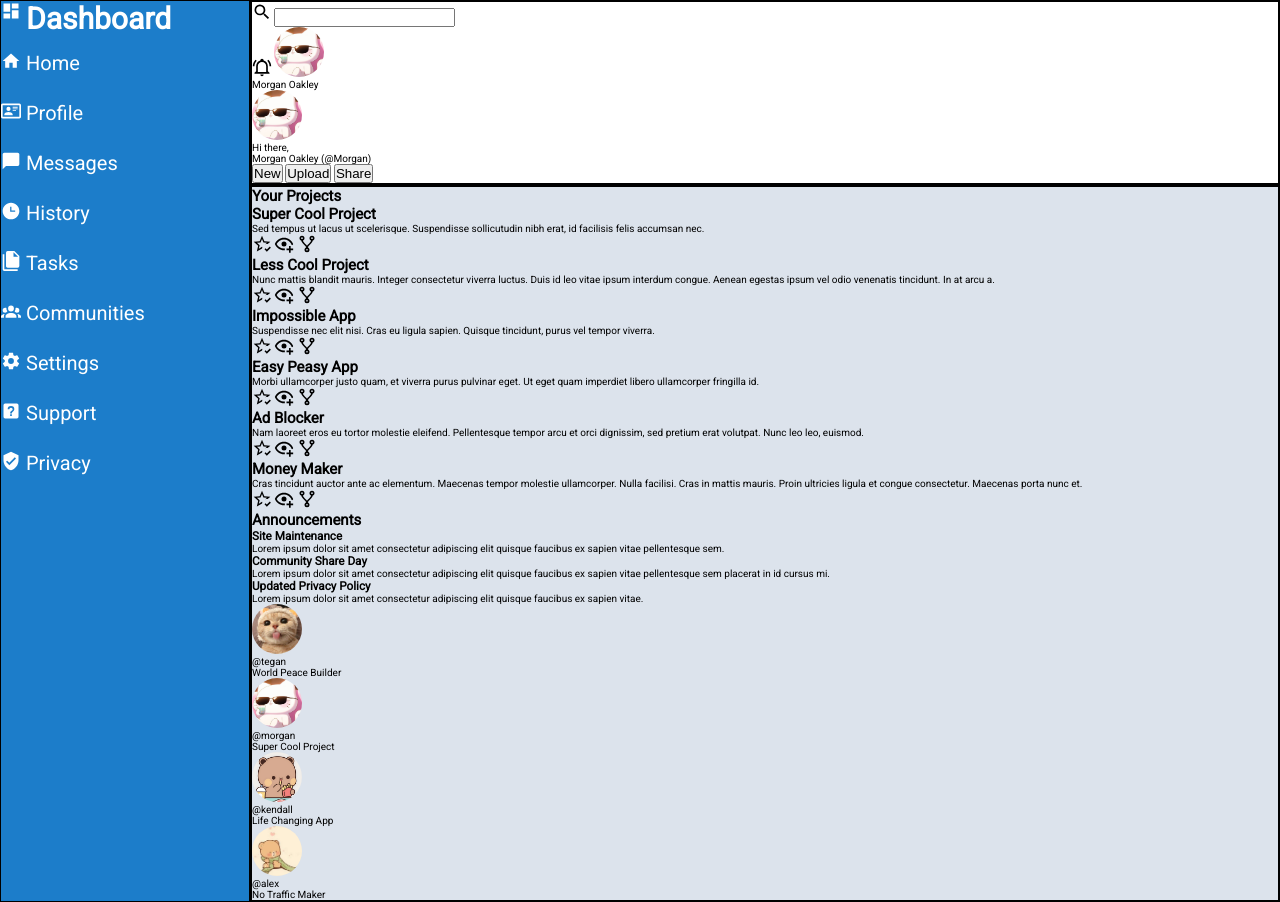
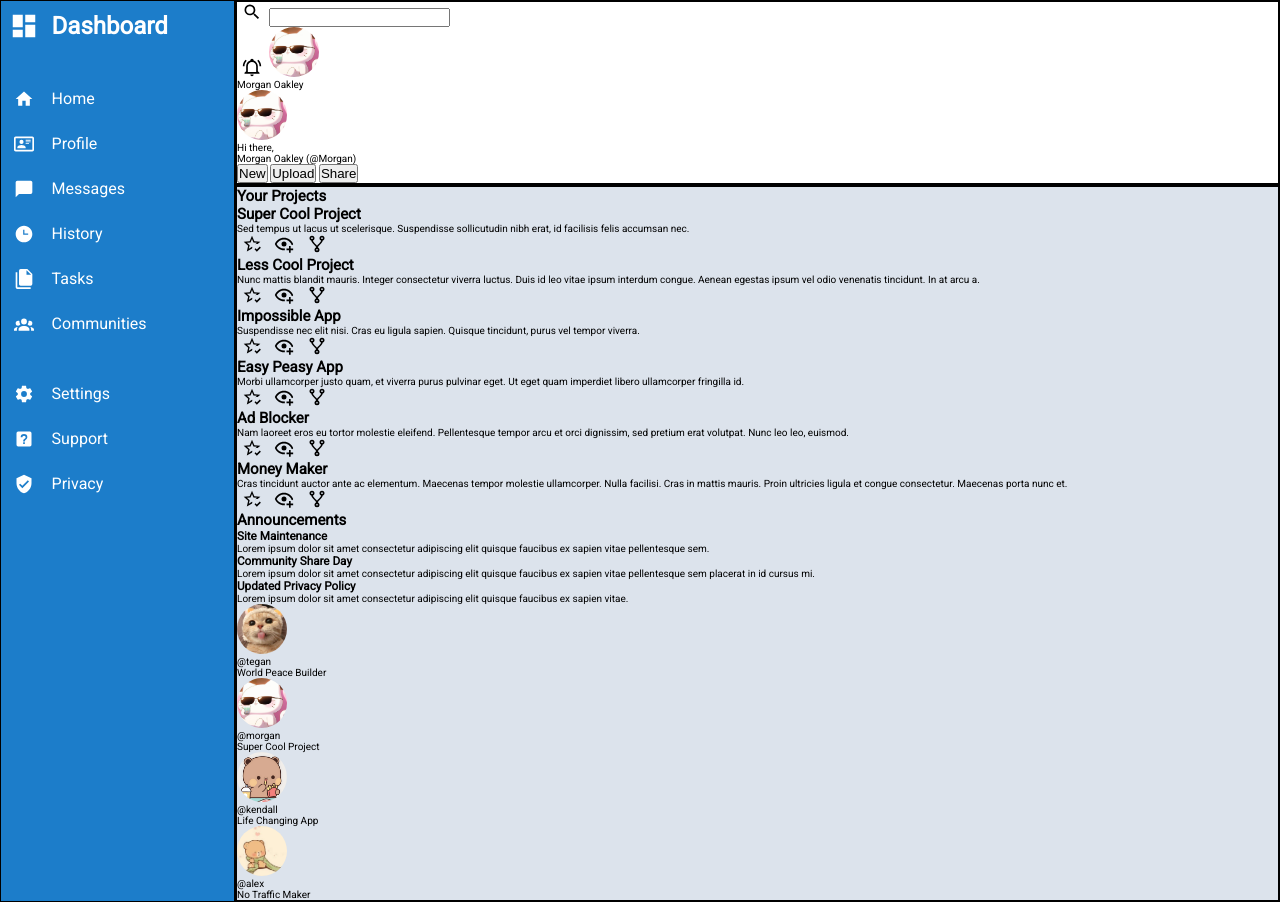
Before and after one commit to davidreichardt/admin-dashboard, a website: page index.html in a window 1280 px wide. Drawn offline with Linux system fonts and the light colour scheme.

Commit message:
side-bar layout design passable

```diff
--- a/index.html
+++ b/index.html
@@ -51,14 +51,15 @@
         </div>
       </header>
       <section class="side-panel">
-        <div class="page-item-container">
+        <div class="page-item-container dashboard">
           <img
             src="/assets/view-dashboard.svg"
             alt="dashboard icon"
             class="icon"
           />
-          <h2 class="dashboard">Dashboard</h2>
+          <h2 class="dashboard-title">Dashboard</h2>
         </div>
+        <div class="page-item-container"></div>
         <div class="page-item-container">
           <img src="/assets/home.svg" alt="home icon" class="icon" />
           <p class="page-item">Home</p>
@@ -95,6 +96,7 @@
           />
           <p class="page-item">Communities</p>
         </div>
+        <div class="page-item-container"></div>
         <div class="page-item-container">
           <img src="/assets/cog.svg" alt="communities icon" class="icon" />
           <p class="page-item">Settings</p>
--- a/main.css
+++ b/main.css
@@ -22,7 +22,7 @@ html {
 
 .container {
   display: grid;
-  grid-template-columns: 250px 1fr;
+  grid-template-columns: 235px 1fr;
   grid-template-rows: 1fr 2fr;
   height: 100vh;
 }
@@ -31,21 +31,25 @@ html {
   grid-area: 1 / 1 / 3 / 2;
   background-color: var(--blue);
   display: grid;
-  grid-template-rows: repeat(10, 50px);
+  grid-template-rows:  50px 25px repeat(6, 45px) 25px repeat(3, 45px);
   border: 1px solid black;
-}
-
-.icon {
- color : white;
- ;
 }
 
 .page-item-container {
   display: grid;
-  grid-template-columns: 25px 1fr;
-  font-size: 2rem;
+  grid-template-columns: 1fr 4fr;
+  font-size: 1.6rem;
   color: white;
+  align-items: center;
+  gap: 5px;
+}
 
+.dashboard-title {
+  font-size: 2.4rem;
+}
+
+.dashboard .icon {
+  height: 3rem;
 }
 
 .header {
@@ -61,11 +65,12 @@ html {
 
 .profile-image {
   border-radius: 50%;
-  height: 50px;
+  height: 5rem;
   width: auto;
 }
 
 .icon {
-  width: 20px;
-  height: auto;
+  justify-self: center;
+  height: 2rem;
+  padding: 0 .5rem;
 }
```
